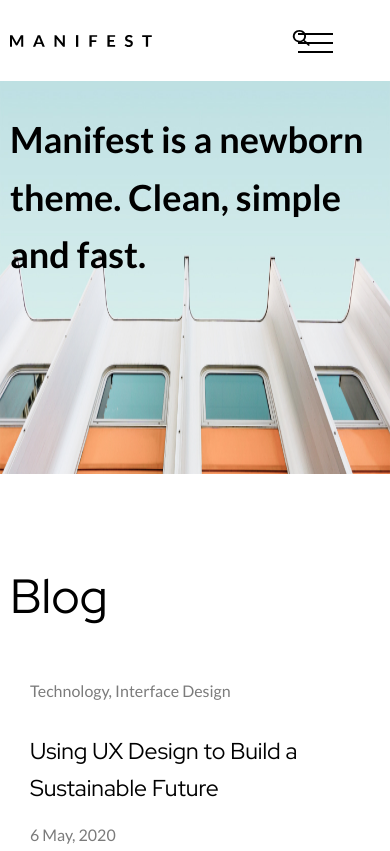
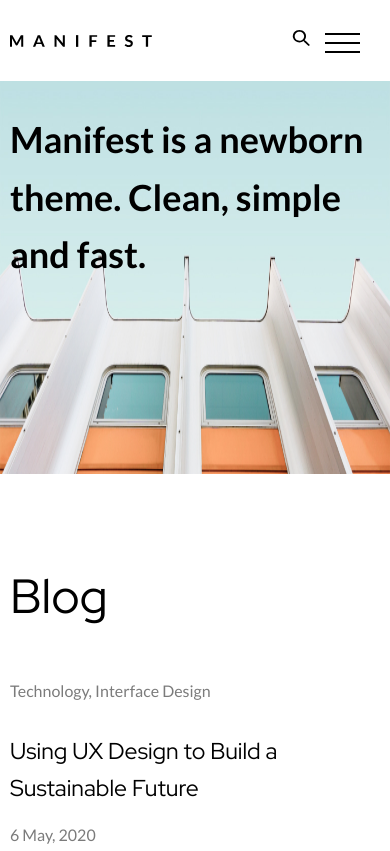
Before and after one commit to vov4ik218/responsive-test, a plain HTML site: page index.html in a window 390 px wide. Shown: the top 851 px of the page. Drawn offline with Linux system fonts and the light colour scheme.

Commit message:
third version

```diff
--- a/scss/style.scss
+++ b/scss/style.scss
@@ -108,6 +108,10 @@ h3 {
             &::after {
                 top: -9px;
             }
+        }
+
+        @media screen and (max-width: 425px) {
+            right: -20vw;
         }
 
         @media screen and (max-width: 320px) {
@@ -321,10 +325,9 @@ h3 {
         padding-left: 20px;
     }
 
-    @media screen and (max-width: 320px) {
+    @media screen and (max-width: 576px) {
         padding-left: 0px;
     }
-
 
     &__techno-profile {
         margin-bottom: 30px;
```
Also changed, not shown: css/style.css, 1 other file.
